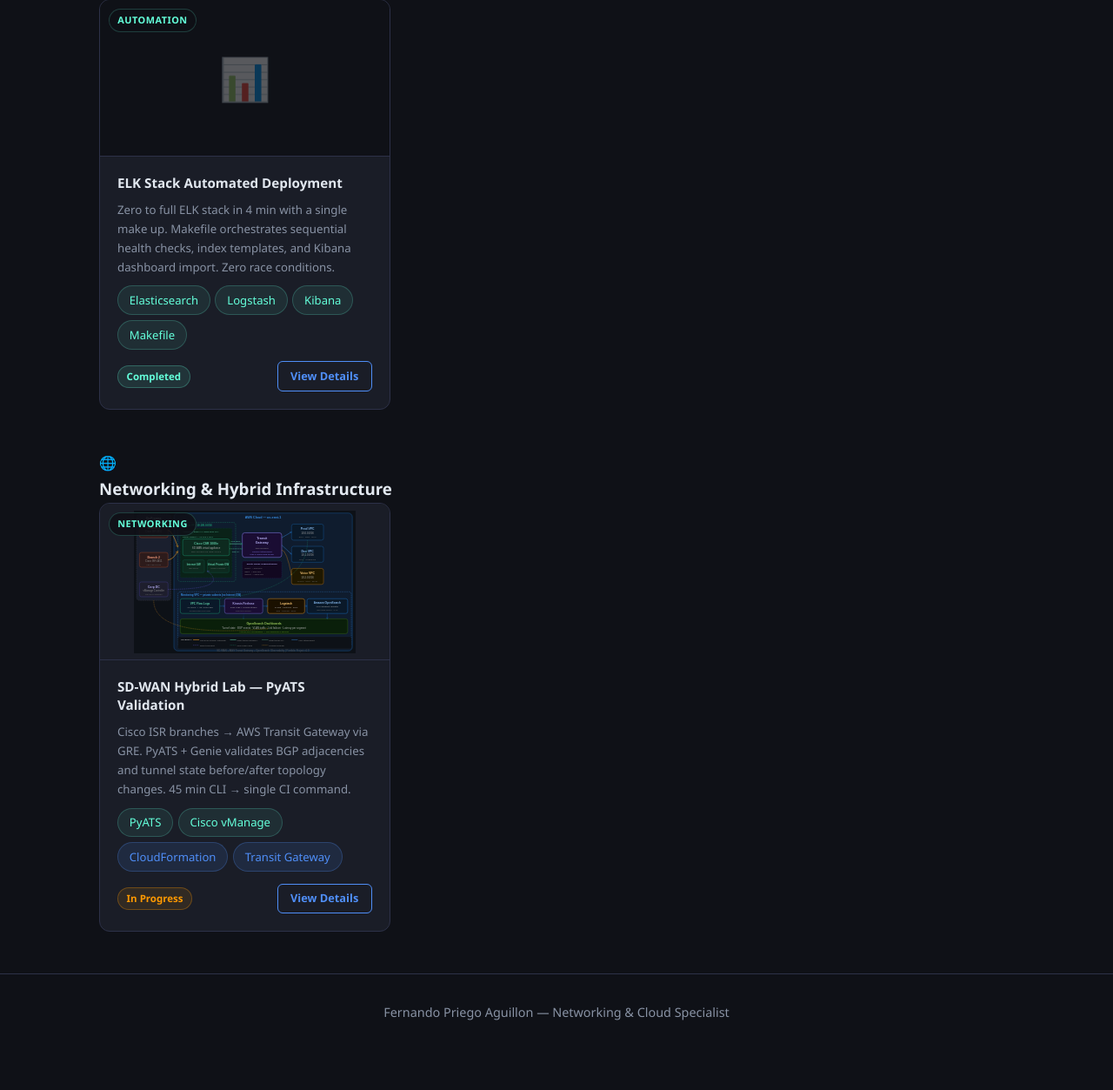
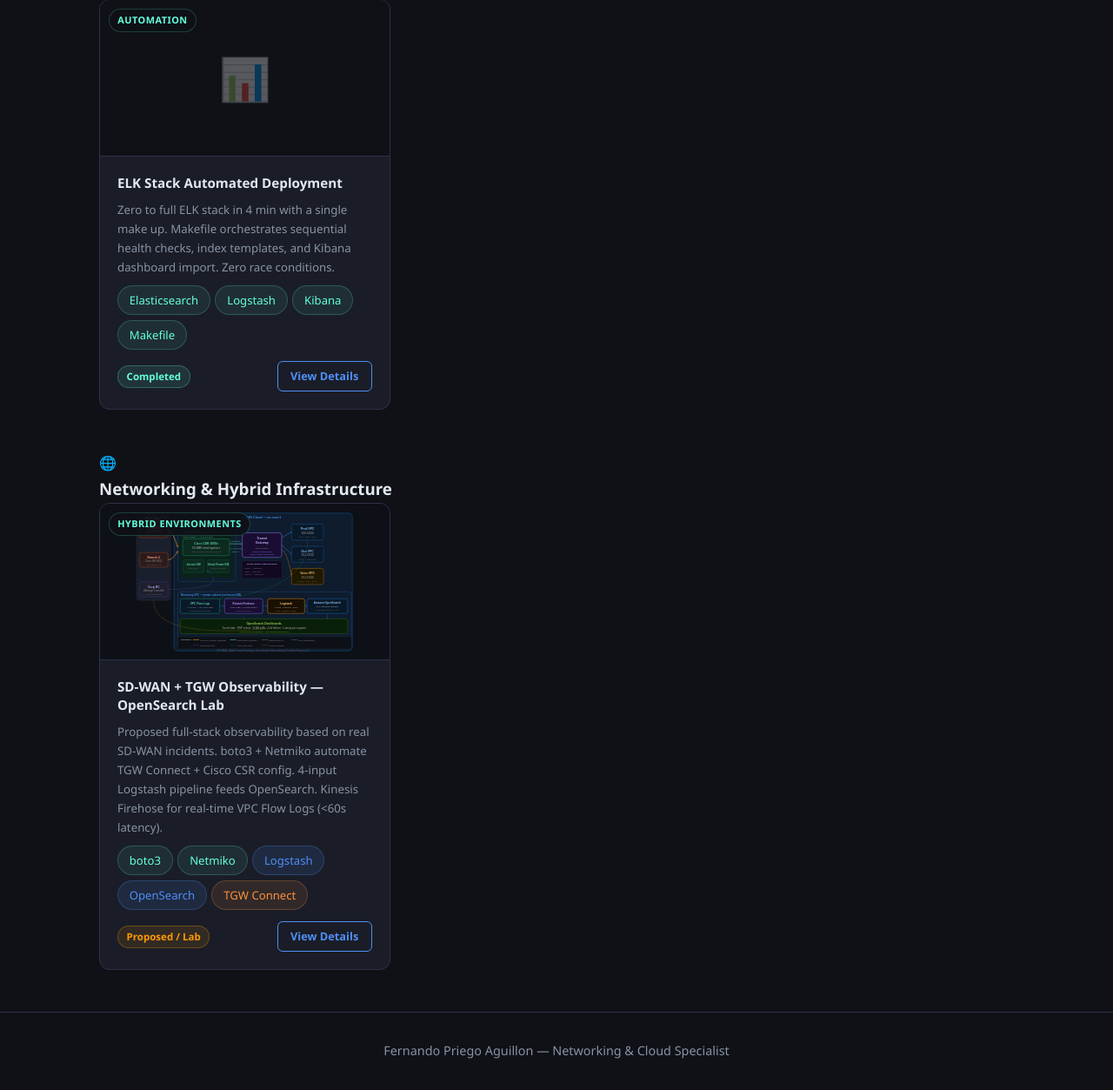
Before and after one commit to ferchoMoy121/portafolio, a Django app: page /projects/ in a window 1280 px wide. Shown: the part 2002-3255 px from the top of the page at 87% size. Before the commit the page ends 3175 px from the top, so only its background shows below. Run offline with Django 5.2, Linux system fonts and the light colour scheme.

Commit message:
SD-WAN card: replace with TGW + OpenSearch observability project

```diff
--- a/portfolio/static/portfolio/css/main.css
+++ b/portfolio/static/portfolio/css/main.css
@@ -291,6 +291,11 @@ body {
     background: rgba(100, 255, 218, 0.08);
     color: #64ffda;
     border: 1px solid rgba(100, 255, 218, 0.2);
+}
+.tag-orange {
+    background: rgba(251, 146, 60, 0.10);
+    color: #fb923c;
+    border: 1px solid rgba(251, 146, 60, 0.25);
 }
 .tag-purple {
     background: rgba(167, 139, 250, 0.1);
--- a/portfolio/templates/portfolio/projects.html
+++ b/portfolio/templates/portfolio/projects.html
@@ -240,25 +240,26 @@
 
         <div class="projects-grid" style="display:grid; grid-template-columns:repeat(3,1fr); gap:1.5rem;">
 
-            <!-- SD-WAN HYBRID LAB -->
+            <!-- SD-WAN + TGW OBSERVABILITY -->
             <div class="project-card">
-                <div class="project-img-wrapper" style="height:180px; overflow:hidden; position:relative; border-bottom:1px solid var(--border); background:#1a1d27;">
+                <div class="project-img-wrapper" style="height:180px; overflow:hidden; position:relative; border-bottom:1px solid var(--border); background:#0d1117;">
                     <img src="{% static 'portfolio/img/sdwan-hybrid-lab.svg' %}"
-                         alt="SD-WAN Hybrid Lab"
+                         alt="SD-WAN TGW Observability"
                          style="width:100%; height:180px; object-fit:contain; object-position:center; display:block; padding:8px;">
-                    <div class="project-category">Networking</div>
+                    <div class="project-category">Hybrid Environments</div>
                 </div>
                 <div class="project-content">
-                    <h3>SD-WAN Hybrid Lab — PyATS Validation</h3>
-                    <p>Cisco ISR branches → AWS Transit Gateway via GRE. PyATS + Genie validates BGP adjacencies and tunnel state before/after topology changes. 45 min CLI → single CI command.</p>
+                    <h3>SD-WAN + TGW Observability — OpenSearch Lab</h3>
+                    <p>Proposed full-stack observability based on real SD-WAN incidents. boto3 + Netmiko automate TGW Connect + Cisco CSR config. 4-input Logstash pipeline feeds OpenSearch. Kinesis Firehose for real-time VPC Flow Logs (&lt;60s latency).</p>
                     <div class="project-tags">
-                        <span class="tag tag-teal">PyATS</span>
-                        <span class="tag tag-teal">Cisco vManage</span>
-                        <span class="tag tag-blue">CloudFormation</span>
-                        <span class="tag tag-blue">Transit Gateway</span>
+                        <span class="tag tag-teal">boto3</span>
+                        <span class="tag tag-teal">Netmiko</span>
+                        <span class="tag tag-blue">Logstash</span>
+                        <span class="tag tag-blue">OpenSearch</span>
+                        <span class="tag tag-orange">TGW Connect</span>
                     </div>
                     <div class="project-footer">
-                        <span class="project-status status-progress">In Progress</span>
+                        <span class="project-status status-progress">Proposed / Lab</span>
                         <a href="{% url 'project_detail' 'sdwan-hybrid-lab' %}" class="btn-outline btn-sm">View Details</a>
                     </div>
                 </div>
--- a/portfolio/views.py
+++ b/portfolio/views.py
@@ -707,67 +707,174 @@ Margot Robie, 00:33:40''',
     },
 
     'sdwan-hybrid-lab': {
-        'title': 'SD-WAN Hybrid Lab — PyATS Validation',
-        'category': 'Networking',
-        'status': 'In Progress',
-        'tags': ['PyATS', 'Cisco vManage', 'CloudFormation', 'SD-WAN', 'BGP', 'GRE'],
+        'title': 'SD-WAN + TGW Observability — OpenSearch Lab',
+        'category': 'Hybrid Environments',
+        'status': 'Proposed / Lab',
+        'tags': ['boto3', 'Netmiko', 'Logstash', 'OpenSearch', 'TGW Connect', 'BGP', 'GRE', 'CloudFormation'],
         'image': 'portfolio/img/sdwan-hybrid-lab.svg',
-        'summary': 'Hybrid SD-WAN lab connecting on-premise Cisco ISR branches to AWS via Transit Gateway using GRE tunnels. PyATS + Genie validates BGP adjacencies, tunnel state, and route tables before/after topology changes — full network-as-code approach.',
+        'summary': (
+            'Proposed architecture based on real SD-WAN + AWS TGW incidents handled professionally. '
+            'Full-stack observability lab: boto3 automates TGW Connect + GRE peer provisioning, '
+            'Netmiko configures Cisco CSR 1000v via SSH, a 4-input Logstash pipeline normalizes '
+            'Syslog / NetFlow / VPC Flow Logs / CloudWatch into OpenSearch indices, '
+            'and Kinesis Firehose delivers VPC Flow Logs in real time (<60s latency).'
+        ),
         'problem': (
-            'Traditional SD-WAN validation relied on manual CLI checks across vManage, vSmart, '
-            'and edge devices after every topology change. '
-            'No structured way to verify that after a new VPC attachment or BGP policy update, '
-            'all GRE tunnels are UP and adjacencies re-established. '
-            'Configuration drift went undetected until an outage. '
-            '45+ minutes of manual verification after each maintenance window.'
+            'During professional SD-WAN support work, recurring incidents revealed a visibility gap: '
+            'BGP peer flaps between on-prem SD-WAN routers and AWS Transit Gateway were only detected '
+            'after customer-reported outages — not proactively. VPC Flow Logs were not captured on the '
+            'decapsulated ENI (eth1), so real application traffic was invisible. NetFlow and Syslog existed '
+            'in separate silos with no unified search or correlation layer.'
         ),
         'solution': (
-            'PyATS testbed.yaml defines the full topology as code: vManage, vSmart, vBond, ISR nodes. '
-            'Genie learn("bgp") and learn("interface") capture structured device state — no regex. '
-            'Baseline snapshot captured before changes; Diff() generated after. '
-            'Any unexpected state change (tunnel DOWN, missing adjacency) fails the job with exit code 1. '
-            'CloudFormation provisions AWS side: VPC, subnets, TGW attachments, route tables. '
-            'pyats run job is CI/CD ready — integrates directly into GitLab pipeline.'
+            'Design a full-stack hybrid observability system: '
+            '(1) boto3 script provisions TGW Connect Attachment + 2 GRE peers for HA/ECMP + 4 route tables for segmentation; '
+            '(2) Netmiko configures GRE tunnels, BGP, NetFlow export, and Syslog on Cisco CSR 1000v via SSH; '
+            '(3) Logstash 4-input pipeline normalizes all network telemetry into structured OpenSearch indices; '
+            '(4) CloudFormation stack provisions VPC Flow Logs on all 4 VPCs, Kinesis Firehose streaming, '
+            'OpenSearch Service in private VPC with IAM least-privilege auth.'
         ),
         'impact': (
-            'Configuration drift detected in under 2 minutes vs previously undetected until outage. '
-            'Full topology reproducible from testbed.yaml — network-as-code. '
-            '45 min manual CLI validation replaced by single CI command. '
-            'BGP adjacency and tunnel state validated automatically after every topology change.'
+            'Unified observability across all 4 network data sources in a single search plane. '
+            'BGP state changes visible in OpenSearch within 60 seconds of occurrence. '
+            'Decapsulated traffic (eth1 VPC Flow Logs) reveals real application flows hidden inside GRE. '
+            'CloudFormation stack reproducible in any region in under 15 minutes. '
+            'Demonstrates end-to-end hybrid cloud engineering: infrastructure-as-code + network automation + observability.'
         ),
-        'tech': ['PyATS', 'Genie', 'Cisco vManage', 'Cisco vSmart', 'Cisco ISR 4451', 'AWS Transit Gateway', 'CloudFormation', 'BGP', 'GRE', 'SD-WAN'],
+        'tech': [
+            'boto3', 'Netmiko', 'Logstash 8.x', 'OpenSearch Service',
+            'Kinesis Firehose', 'VPC Flow Logs', 'CloudFormation',
+            'AWS Transit Gateway Connect', 'GRE Tunnels', 'BGP (eBGP)',
+            'Cisco CSR 1000v', 'NetFlow v9', 'Python', 'YAML',
+        ],
         'sections': [
             {
                 'icon': '🎯',
-                'label': 'Summary',
+                'label': 'Context — Based on Real Incidents',
                 'type': 'summary',
-                'content': 'Hybrid SD-WAN lab with PyATS-based network state validation. testbed.yaml encodes the full topology as code. Genie parsers validate BGP adjacencies and GRE tunnel state before/after changes — replacing 45 minutes of manual CLI verification with a single CI-ready command.'
+                'content': (
+                    'This is a proposed implementation derived from multiple real SD-WAN + AWS TGW incidents '
+                    'handled during professional cloud support work. The architecture addresses the exact visibility '
+                    'gaps identified in production: BGP peer state blind spots, decapsulated traffic invisibility, '
+                    'and siloed telemetry with no correlation layer. Framed as a full-stack lab proposal.'
+                )
             },
             {
                 'icon': '⚠',
-                'label': 'Problem — Undetected Configuration Drift',
+                'label': 'Problem — Visibility Gaps in Hybrid SD-WAN',
                 'type': 'problem',
-                'content': 'SD-WAN topology changes required manual validation across vManage, vSmart, and edge devices — 45+ minutes per maintenance window. No structured state comparison meant configuration drift went undetected until an outage. Zero CI/CD integration for network changes.'
+                'content': (
+                    'BGP flaps between Cisco SD-WAN edges and AWS TGW were only detected post-outage. '
+                    'VPC Flow Logs on eth0 (GRE outer interface) captured encapsulated protocol-47 packets — '
+                    'useless for application analysis. NetFlow on CSR, Syslog, and CloudWatch events existed '
+                    'in three separate silos. No unified search, no correlation, no real-time alerting.'
+                )
             },
             {
                 'icon': '✓',
-                'label': 'Solution — PyATS + Network-as-Code',
+                'label': 'Solution — 4-Layer Observability Stack',
                 'type': 'solution',
-                'content': 'PyATS testbed.yaml encodes full topology. Genie learn("bgp") and learn("interface") return structured Python objects — no regex parsing. Baseline before change, Diff() after — unexpected delta fails job with exit code 1. CloudFormation manages AWS side. pyats run job integrates into GitLab CI pipeline.'
+                'content': (
+                    'Layer 1 — Infrastructure: boto3 provisions TGW Connect Attachment, 2 GRE peers (HA ECMP), '
+                    '4 segmented route tables. Layer 2 — Device: Netmiko SSH configures GRE tunnels, eBGP, NetFlow '
+                    'export to Logstash, Syslog forwarding. Layer 3 — Pipeline: Logstash consumes 4 inputs '
+                    '(Syslog:514, NetFlow:2055, S3 VPC Flow, CloudWatch TGW), normalizes with grok/date/mutate '
+                    'filters, routes to 4 OpenSearch indices. Layer 4 — Real-time: Kinesis Firehose streams '
+                    'eth1 VPC Flow Logs to OpenSearch with <60s latency.'
+                )
             },
             {
                 'icon': '📈',
-                'label': 'Impact — Network-as-Code',
+                'label': 'Impact — Unified Network Observability',
                 'type': 'impact',
-                'content': 'Drift detected in <2 min vs previously undetected. Full topology reproducible from testbed.yaml. 45 min manual validation → single pyats run job command. BGP adjacency and tunnel state auto-validated after every topology change. CI/CD-ready: exit code 0 only on clean diff.'
+                'content': (
+                    'All 4 telemetry sources unified in one OpenSearch search plane. '
+                    'BGP events correlated with VPC Flow changes in a single query. '
+                    'Decapsulated eth1 traffic reveals real application flows hidden inside GRE encapsulation. '
+                    'Firehose real-time path enables sub-60s alerting vs 10-min S3 batch delay. '
+                    'Full stack reproducible via CloudFormation in any AWS region.'
+                )
             },
         ],
         'architecture_notes': [
-            'testbed.yaml = network topology as code — defines all devices, connections, credentials',
-            'Genie learn() returns structured Python objects — no manual regex parsing of CLI output',
-            'Diff(before, after) highlights exactly which BGP neighbor or tunnel changed state',
-            'PyATS chosen over Netmiko: Netmiko pushes config, PyATS validates state — different tools for different jobs',
-            'GRE tunnel over internet: Cisco ISR 4451 → CSR 1000v in Connect VPC → Transit Gateway',
-        ]
+            'TGW Connect Attachment requires BGP — no static routes supported. GRE is mandatory (protocol 47)',
+            'CSR 1000v dual ENI: eth0 = GRE outer (encapsulated), eth1 = decapsulated inner traffic',
+            'VPC Flow Logs activated on eth1 ENI specifically — not on full VPC — to capture real app traffic',
+            'boto3 chosen for BGP monitoring (describe_transit_gateway_connect_peers) — CloudFormation manages infra, boto3 polls operational state',
+            '4 OpenSearch indices: network-logs (all events), bgp-events, vpc-flow-realtime, netflow-bandwidth',
+            'Logstash IAM auth to private OpenSearch — no public endpoint. Least-privilege via CloudFormation IAM role',
+            'Kinesis Firehose → Lambda transform (gzip decode + JSON parse) → OpenSearch buffering: 5MB or 60s',
+        ],
+        'pipeline_image': 'portfolio/img/logstash-pipeline.svg',
+        'code_boto3': r'''import boto3
+
+ec2 = boto3.client('ec2', region_name='us-east-1')
+PEER_IDS = [
+    'tgw-connect-peer-0abc123',
+    'tgw-connect-peer-0def456'  # HA pair for ECMP
+]
+
+def check_bgp_peers():
+    resp = ec2.describe_transit_gateway_connect_peers(
+        TransitGatewayConnectPeerIds=PEER_IDS
+    )
+    for peer in resp['TransitGatewayConnectPeers']:
+        pid   = peer['TransitGatewayConnectPeerId']
+        state = peer['State']
+        for b in peer['ConnectPeerConfiguration']['BgpConfigurations']:
+            print(f"[{pid}] BGP {b['PeerAddress']} "
+                  f"→ status: {b['BgpStatus']}  "
+                  f"TGW ASN: {b['TransitGatewayAsn']}")
+        print(f"  Attachment state: {state}")
+''',
+        'code_logstash': r'''input {
+  syslog { port => 514  type => "cisco_syslog" }
+  udp    { port => 2055 type => "netflow"      }
+  s3 {
+    bucket   => "vpc-flow-logs-sdwan-lab"
+    region   => "us-east-1"
+    type     => "vpc_flow_logs"
+    interval => 60
+  }
+  cloudwatch_logs {
+    log_group => "/aws/transitgateway/connect"
+    region    => "us-east-1"
+    type      => "tgw_events"
+  }
+}
+
+filter {
+  if [type] == "cisco_syslog" {
+    grok { match => { "message" =>
+      "%{SYSLOGTIMESTAMP:ts} %{HOSTNAME:host} %{GREEDYDATA:msg}" } }
+    date { match => ["ts", "MMM dd HH:mm:ss"] }
+  }
+  if [type] == "netflow" {
+    ruby { code => "event.set('flow', decode_netflow(event.get('message')))" }
+  }
+  mutate {
+    add_field => {
+      "environment" => "sdwan-hybrid-lab"
+      "region"      => "us-east-1"
+    }
+  }
+}
+
+output {
+  opensearch {
+    hosts     => ["https://vpc-opensearch-xxx.us-east-1.es.amazonaws.com"]
+    index     => "network-logs-%{+YYYY.MM.dd}"
+    auth_type => { type => "aws_iam" }
+    region    => "us-east-1"
+  }
+  if [type] == "cisco_syslog" and "BGP" in [message] {
+    opensearch {
+      hosts => ["https://vpc-opensearch-xxx.us-east-1.es.amazonaws.com"]
+      index => "bgp-events"
+      auth_type => { type => "aws_iam" }
+    }
+  }
+}
+''',
     },
 }
```
Also changed, not shown: portfolio/templates/portfolio/project_detail.html (+40 -2 lines), portfolio/static/portfolio/img/logstash-pipeline.svg (added).
